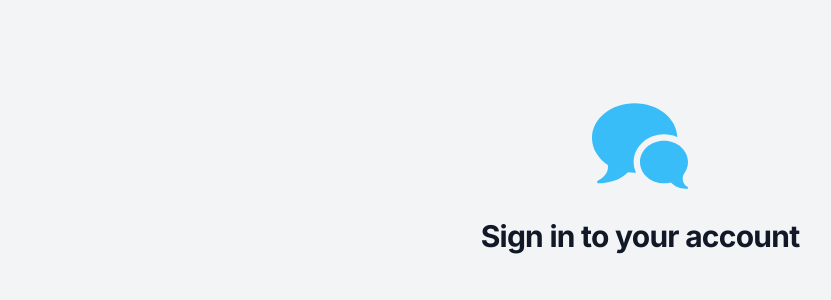
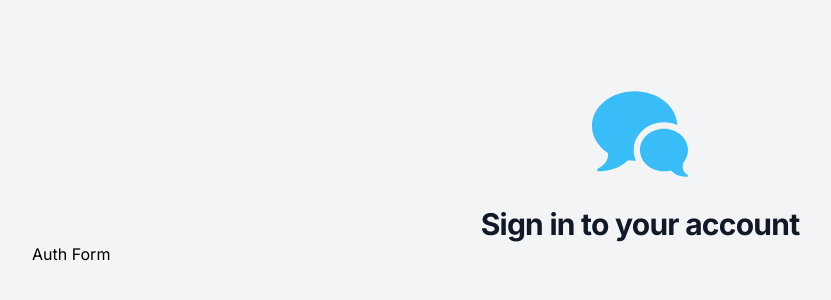
Before and after one commit to DragHem/chatapp, a Next.js app: page / in a window 1280 px wide. Shown: the part 224-524 px from the top of the page, without its empty margins (0-831 px from the left). Built offline with nearby package versions, Linux system fonts and the light colour scheme.

Commit message:
Added AuthForm, installed react-hook-form, clsx package

```diff
--- /dev/null
+++ b/app/(site)/components/AuthForm.tsx
@@ -0,0 +1,7 @@
+'use client';
+
+const AuthForm = () => {
+  return <div>Auth Form</div>;
+};
+
+export default AuthForm;
--- a/app/(site)/page.tsx
+++ b/app/(site)/page.tsx
@@ -1,4 +1,5 @@
 import { ImBubbles } from 'react-icons/im';
+import AuthForm from '@/app/(site)/components/AuthForm';
 
 export default function Home() {
   return (
@@ -28,6 +29,7 @@ export default function Home() {
           Sign in to your account
         </h2>
       </div>
+      <AuthForm />
     </div>
   );
 }
--- a/package.json
+++ b/package.json
@@ -13,12 +13,14 @@
     "@types/react": "18.2.6",
     "@types/react-dom": "18.2.4",
     "autoprefixer": "10.4.14",
+    "clsx": "^1.2.1",
     "eslint": "8.40.0",
     "eslint-config-next": "13.4.1",
     "next": "13.4.1",
     "postcss": "8.4.23",
     "react": "18.2.0",
     "react-dom": "18.2.0",
+    "react-hook-form": "^7.43.9",
     "react-icons": "^4.8.0",
     "tailwindcss": "3.3.2",
     "typescript": "5.0.4"
```
Also changed, not shown: 1 other file (tests, documents, lock files or other folders).
